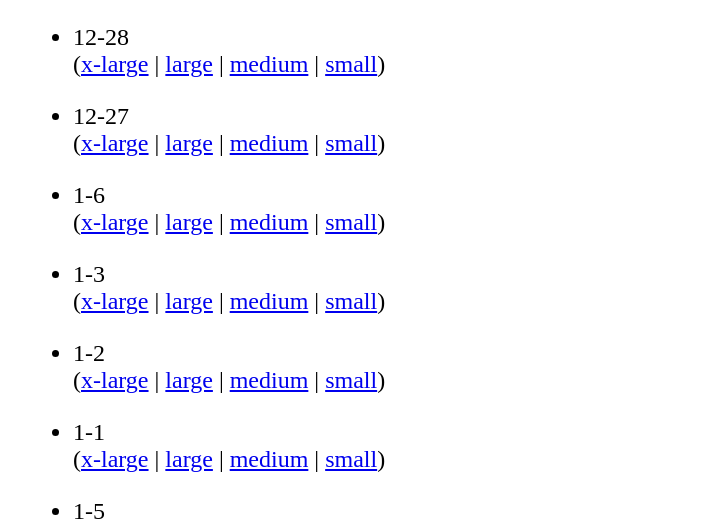
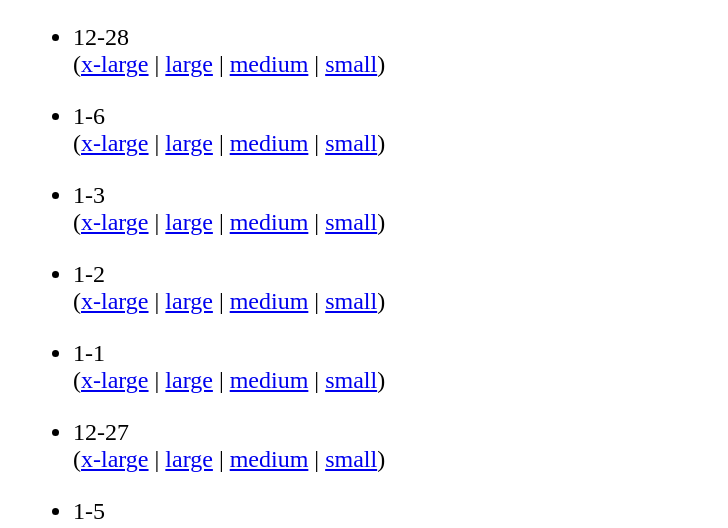
Before and after one commit to jkutner/cbsfeed, a Jekyll site: the page built from index.html, in a window 1280 px wide. Shown: the part 560-1088 px from the top of the page, without its empty margins (0-728 px from the left). Built offline with Jekyll 4.4.1, drawn with Linux system fonts in a browser that asks for light colours; nearby versions of some CDN libraries; some of the changed lines change nothing that is shown.

Commit message:
Updating with latest episdoes

```diff
--- a/_data/evening_news.yml
+++ b/_data/evening_news.yml
@@ -27,13 +27,6 @@
     mp4_796: media/2013/12/29/102111299919/EN_1228_FULL_796.mp4
     mp4_1296: media/2013/12/29/102111299919/EN_1228_FULL_1296.mp4
   date: 2014-12-28 00:00:00.000000000 +00:00
-- title: 12-27
-  links:
-    mp4_240: media/2013/12/28/101467203554/EN_1227_FULL_240.mp4
-    mp4_740: media/2013/12/28/101467203554/EN_1227_FULL_740.mp4
-    mp4_796: media/2013/12/28/101467203554/EN_1227_FULL_796.mp4
-    mp4_1296: media/2013/12/28/101467203554/EN_1227_FULL_1296.mp4
-  date: 2014-12-27 00:00:00.000000000 +00:00
 - title: 1-6
   links:
     mp4_240: media/2014/01/07/108514883680/EN_0106_FULL_240.mp4
@@ -62,6 +55,13 @@
     mp4_796: media/2014/01/02/104912451953/EN_0101_FULL_796.mp4
     mp4_1296: media/2014/01/02/104912451953/EN_0101_FULL_1296.mp4
   date: 2014-01-01 00:00:00.000000000 +00:00
+- title: 12-27
+  links:
+    mp4_240: media/2013/12/28/101467203554/EN_1227_FULL_240.mp4
+    mp4_740: media/2013/12/28/101467203554/EN_1227_FULL_740.mp4
+    mp4_796: media/2013/12/28/101467203554/EN_1227_FULL_796.mp4
+    mp4_1296: media/2013/12/28/101467203554/EN_1227_FULL_1296.mp4
+  date: 2014-12-27 00:00:00.000000000 +00:00
 - title: 1-5
   links:
     mp4_240: media/2014/01/06/107656771999/EN_0105_FULL_240.mp4
```
